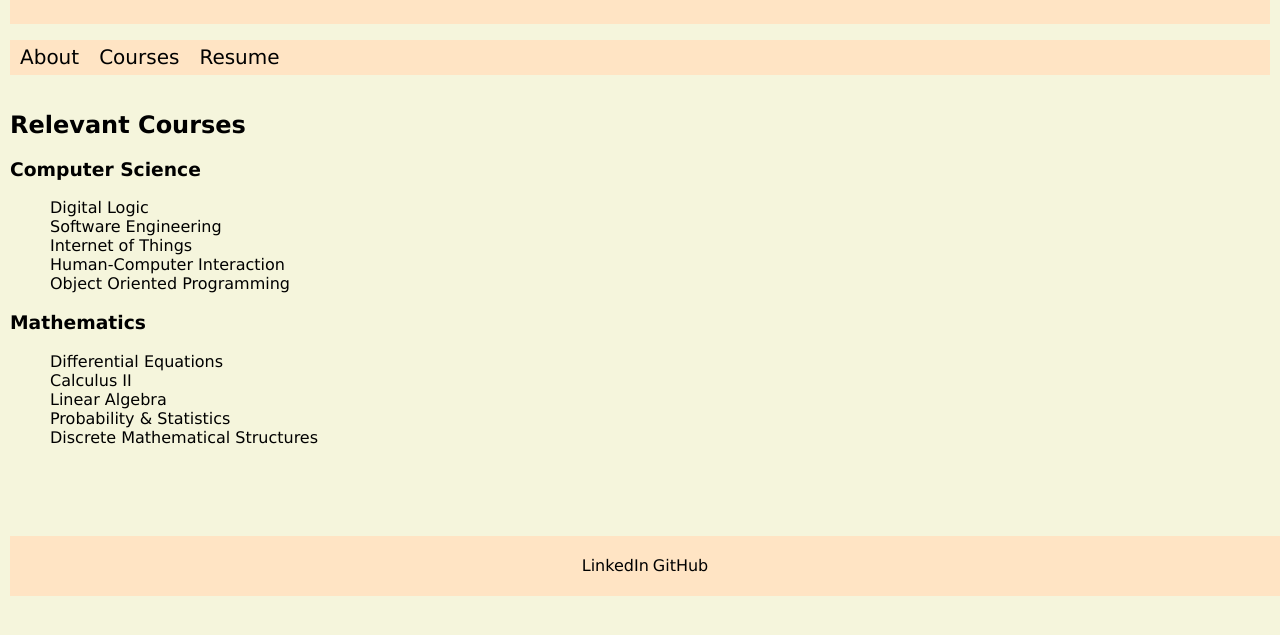
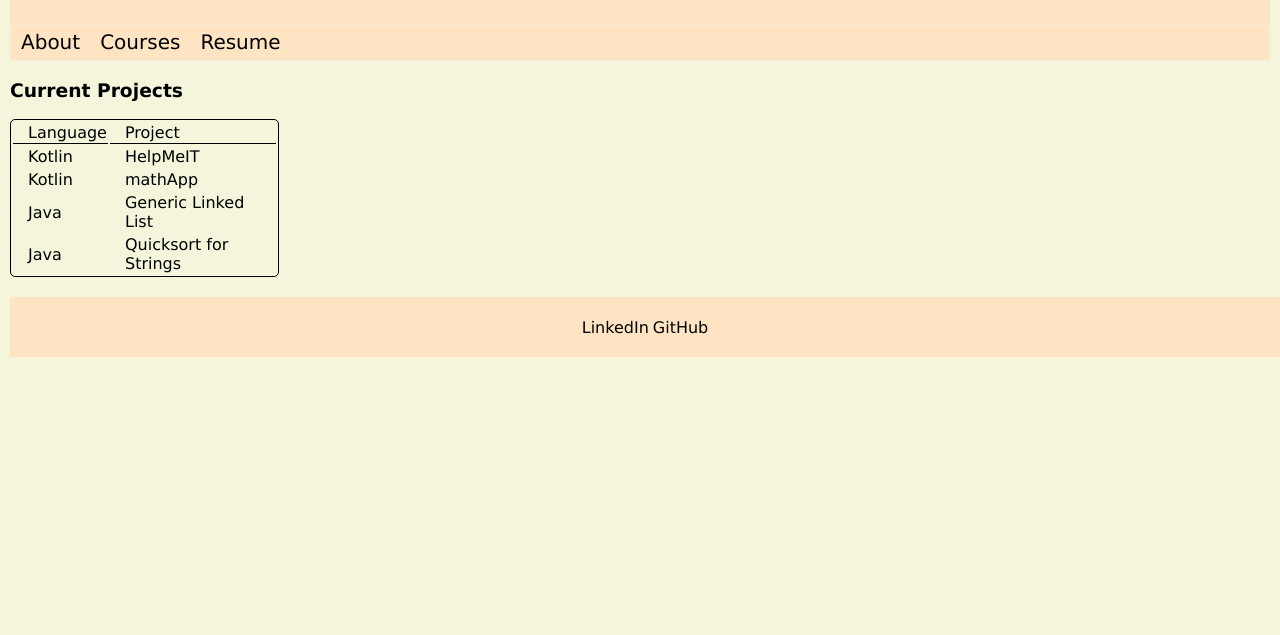
Before and after one commit to JacquelynJohnson/JacquelynJohnson.github.io, a plain HTML site: page index.html in a window 1280 px wide. Shown: the part 77-712 px from the top of the page. Drawn offline with Linux system fonts and the light colour scheme.

Commit message:
added table to index

```diff
--- a/index.html
+++ b/index.html
@@ -15,28 +15,38 @@
         <div id="navigation_top">
             <ul class="nav">
                 <li><a href="background.html">About</a></li>
-                <li><a href="#studies">Courses</a></li>
+                <li><a href="studies.html">Courses</a></li>
                 <li><a href="resume.html">Resume</a></li>
             </ul>
         </div>
-        <div id="studies">
-            <h2>Relevant Courses</h2>
-            <h3>Computer Science</h3>
-                <ul>
-                    <li>Digital Logic</li>
-                    <li>Software Engineering</li>
-                    <li>Internet of Things</li>
-                    <li>Human-Computer Interaction</li>
-                    <li>Object Oriented Programming</li>
-                </ul>
-            <h3>Mathematics</h3>
-                <ul>
-                    <li>Differential Equations</li>
-                    <li>Calculus II</li>
-                    <li>Linear Algebra</li>
-                    <li>Probability & Statistics</li>
-                    <li>Discrete Mathematical Structures</li>
-                </ul>
+        <div id="content_main">
+            <h3>Current Projects</h3>
+            <table class="projects" title="Click the language for further project details">
+                <thead>
+                    <tr>
+                        <td>Language</td>
+                        <td>Project</td>
+                    </tr>
+                </thead>
+                <tbody>
+                    <tr>
+                        <td>Kotlin</td>
+                        <td><a href="https://github.com/JacquelynJohnson/HelpMeIT">HelpMeIT</a></td>
+                    </tr>
+                    <tr>
+                        <td>Kotlin</td>
+                        <td><a href="https://github.com/JacquelynJohnson/mathApp">mathApp</a></td>
+                    </tr>
+                    <tr>
+                        <td>Java</td>
+                        <td><a href="https://github.com/JacquelynJohnson/linkedListWorkup">Generic Linked List</a></td>
+                    </tr>
+                    <tr>
+                        <td>Java</td>
+                        <td><a href="https://github.com/JacquelynJohnson/sortStrings">Quicksort for Strings</a></td>
+                    </tr>
+                </tbody>
+            </table>
         </div>
         <footer>
             <table id="footer_table">
--- a/style.css
+++ b/style.css
@@ -64,6 +64,7 @@ header{
     padding: 5px;
     background-color: bisque;
     color: #000;
+    margin-bottom: 0px;
 }
 
 #resume_bod{
@@ -78,6 +79,10 @@ header{
     padding-left: 0px;
     padding-right: 0px;
     padding-top: 5px;
+    margin-top: 0%;
+    border-style: solid;
+    border-color: antiquewhite;
+    border-width: 1px;
 }
 
 .nav a {
@@ -108,3 +113,18 @@ header{
     float: left;
     margin-bottom: 25px;
 }
+
+.projects{
+    border: solid black 1px;
+    border-radius: 5px;
+    float: left;
+}
+
+.projects td{
+    padding-left: 15px;
+    max-width: 150px;
+}
+
+.projects thead td{
+    border-bottom: solid black 1px;
+}
```
Also changed, not shown: studies.html (added, +48 -0 lines).
